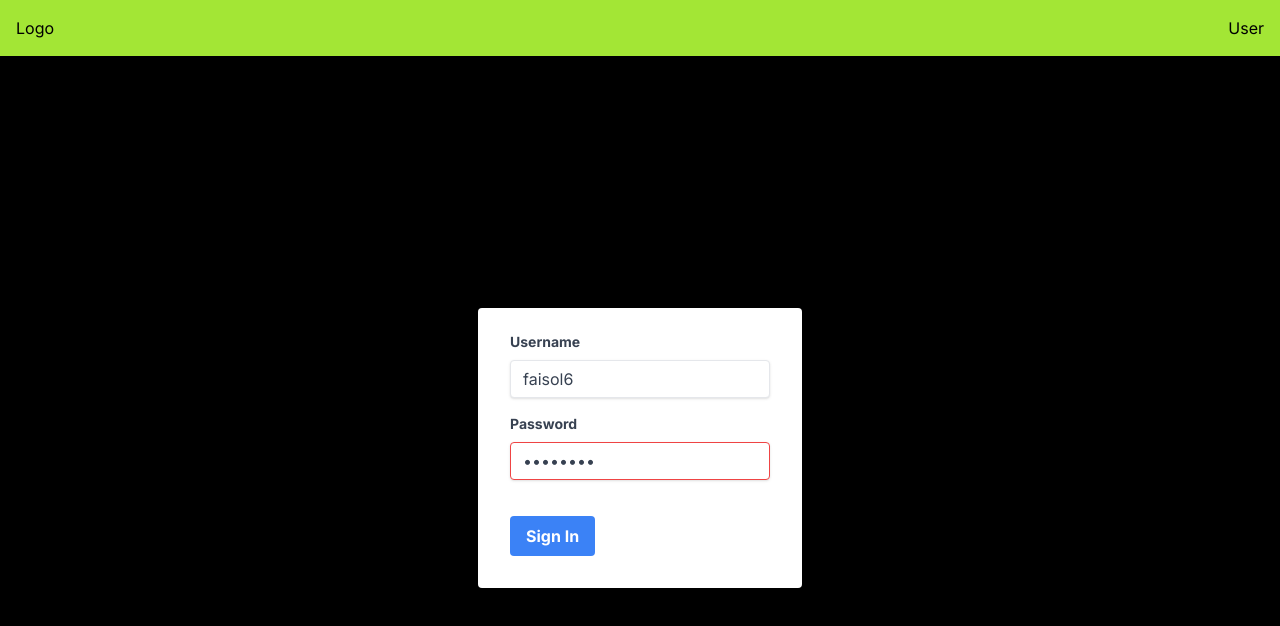
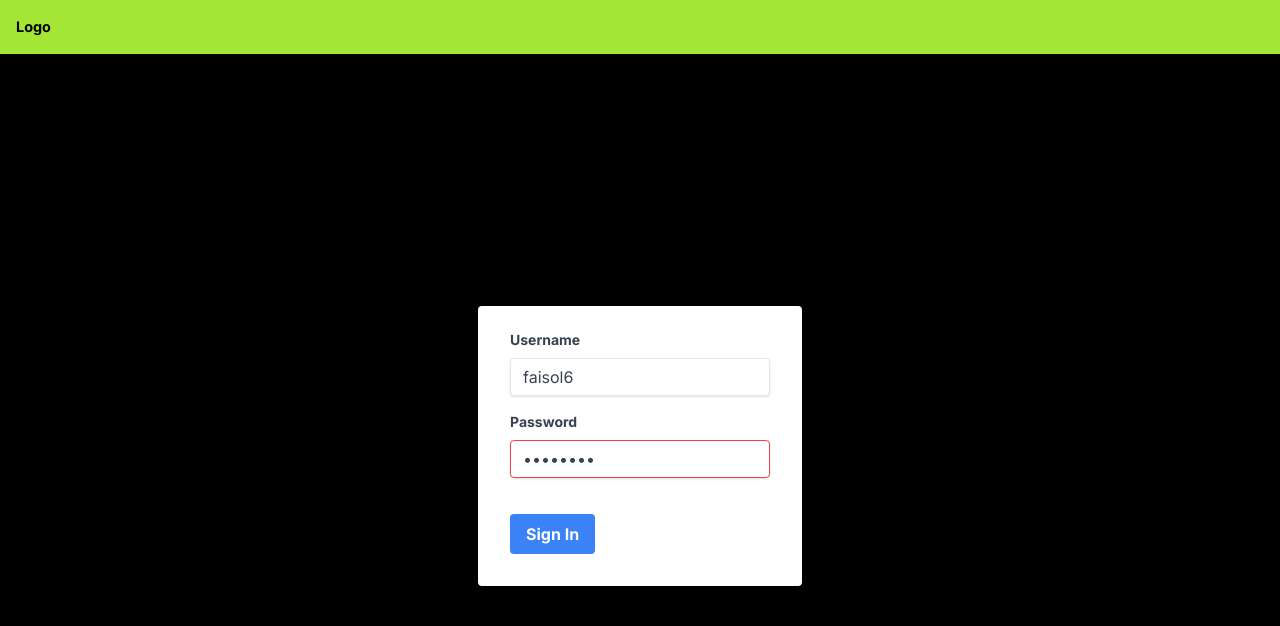
Before and after one commit to faisol6/my-next, a Next.js app: page /login in a window 1280 px wide. Shown: the top 626 px of the page. Built offline with nearby package versions, Linux system fonts and the light colour scheme.

Commit message:
finish content

```diff
--- a/src/app/globals.css
+++ b/src/app/globals.css
@@ -61,3 +61,115 @@ div:where(.swal2-container) button:where(.swal2-styled).swal2-confirm {
   font-size: 1.6vh !important;
   min-width: 10vh !important;
 }
+
+body::-webkit-scrollbar {
+  width: 0.6vh;
+  height: 5px;
+}
+
+body::-webkit-scrollbar-track {
+  border-radius: 10px;
+  background: #eeeeee;
+}
+
+body::-webkit-scrollbar-thumb {
+  background: gray;
+  border-radius: 10px;
+}
+
+body::-webkit-scrollbar-thumb:hover {
+  background: black;
+}
+
+#fade {
+  animation: fadein 1s;
+  -moz-animation: fadein 1s; /* Firefox */
+  -webkit-animation: fadein 1s; /* Safari and Chrome */
+  -o-animation: fadein 1s; /* Opera */
+}
+
+#fadeIn {
+  animation: fadein 0.6s linear forwards;
+  -moz-animation: fadein 0.6s linear forwards; /* Firefox */
+  -webkit-animation: fadein 0.6s linear forwards; /* Safari and Chrome */
+  -o-animation: fadein 0.6s linear forwards; /* Opera */
+}
+
+#fadeOut {
+  animation: fadeout 0.3s linear forwards;
+  -moz-animation: fadeout 0.3s linear forwards; /* Firefox */
+  -webkit-animation: fadeout 0.3s linear forwards; /* Safari and Chrome */
+  -o-animation: fadeout 0.3s linear forwards; /* Opera */
+}
+
+@keyframes fadein {
+  from {
+    opacity: 0;
+  }
+  to {
+    opacity: 1;
+  }
+}
+@-moz-keyframes fadein {
+  /* Firefox */
+  from {
+    opacity: 0;
+  }
+  to {
+    opacity: 1;
+  }
+}
+@-webkit-keyframes fadein {
+  /* Safari and Chrome */
+  from {
+    opacity: 0;
+  }
+  to {
+    opacity: 1;
+  }
+}
+@-o-keyframes fadein {
+  /* Opera */
+  from {
+    opacity: 1;
+  }
+  to {
+    opacity: 0;
+  }
+}
+
+@keyframes fadeout {
+  from {
+    opacity: 1;
+  }
+  to {
+    opacity: 0;
+  }
+}
+@-moz-keyframes fadeout {
+  /* Firefox */
+  from {
+    opacity: 1;
+  }
+  to {
+    opacity: 0;
+  }
+}
+@-webkit-keyframes fadeout {
+  /* Safari and Chrome */
+  from {
+    opacity: 1;
+  }
+  to {
+    opacity: 0;
+  }
+}
+@-o-keyframes fadeout {
+  /* Opera */
+  from {
+    opacity: 1;
+  }
+  to {
+    opacity: 0;
+  }
+}
--- a/src/app/header.tsx
+++ b/src/app/header.tsx
@@ -1,10 +1,27 @@
-import React from "react";
+"use client"; // 👈 use it here
+import React, { useEffect, useState } from "react";
 
 const Header = () => {
+  const [userInfo, setUserInfo] = useState<{
+    username: string;
+    password: string;
+  }>();
+  useEffect(() => {
+    if (typeof window !== "undefined") {
+      const res: any = localStorage.getItem("myuser");
+      setUserInfo(JSON.parse(res));
+    }
+  }, []);
+  console.log("userInfo", userInfo);
+
   return (
     <div className="grid grid-cols-2 py-[2vh] bg-[#a3e635]">
-      <div className="flex justify-start pl-[2vh]">Logo</div>
-      <div className="flex justify-end pr-[2vh]">User</div>
+      <div className="flex justify-start pl-[2vh]  text-[black] font-bold text-[1.8vh]">
+        Logo
+      </div>
+      <div className="flex justify-end pr-[2vh] text-[black] font-bold text-[1.8vh]">
+        {userInfo?.username || ""}
+      </div>
     </div>
   );
 };
--- a/src/app/list/[item]/page.tsx
+++ b/src/app/list/[item]/page.tsx
@@ -7,6 +7,7 @@ import { IListItem } from "@/lib/interface";
 import CardAddCart from "@/components/CardAddCart";
 import { DelButton } from "@/components/button";
 import { useRouter } from "next/navigation";
+import FadeInSection from "@/components/ScrollFade";
 
 export const getContents = async (id: string) => {
   try {
@@ -54,7 +55,7 @@ const Page = ({ params }: { params: { item: string } }) => {
   return (
     <div className="w-full h-full px-[2vh]">
       <div className="grid justify-end pt-[3vh]">
-        <DelButton onClick={()=>router.push(`/`)}>Back</DelButton>
+        <DelButton onClick={() => router.push(`/`)}>Back</DelButton>
       </div>
       <div
         className="w-full h-full grid grid-cols-2 pt-[3vh] pb-[3vh]
--- a/src/app/login/page.tsx
+++ b/src/app/login/page.tsx
@@ -15,6 +15,7 @@ const Login = () => {
       const res = await onLogin(userInfo);
       if (res?.message === "Invalid username or password") {
       } else {
+        localStorage.setItem("myuser", JSON.stringify(userInfo) || "");
         localStorage.setItem("mytoken", res?.token || "");
         window.location.replace(`/`);
       }
```
